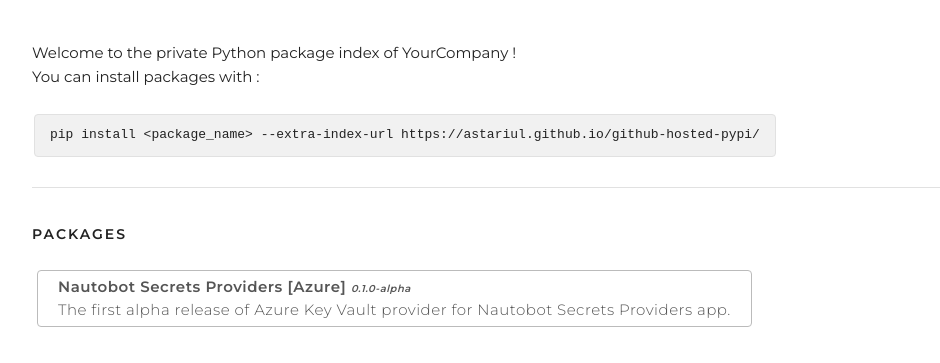
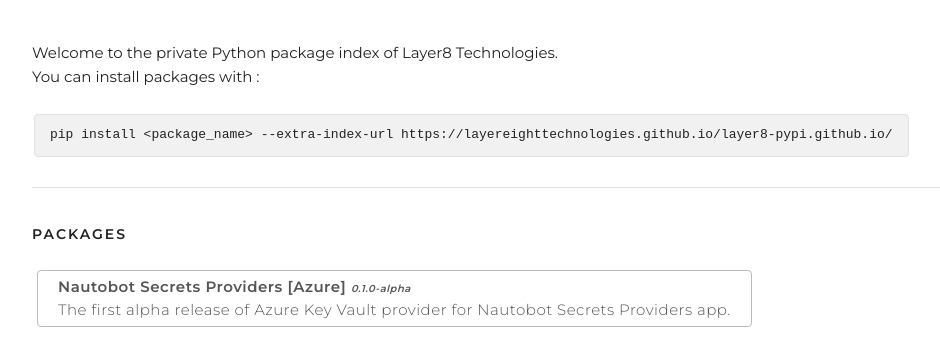
Before and after one commit to LayerEightTechnologies/layer8-pypi.github.io, a plain HTML site: page index.html in a window 1280 px wide. Shown: the part 259-622 px from the top of the page, without its empty margins (128-1068 px from the left). Drawn offline with nearby package versions, Linux system fonts and the light colour scheme; no server answers.

Commit message:
Update index.html

```diff
--- a/index.html
+++ b/index.html
@@ -34,10 +34,10 @@
    </section>
    <br/>
    <p>
-    Welcome to the private Python package index of YourCompany !
+    Welcome to the private Python package index of Layer8 Technologies.
     <br/>
     You can install packages with :
-    <pre><code>pip install &lt;package_name&gt; --extra-index-url https://astariul.github.io/github-hosted-pypi/</code></pre>
+    <pre><code>pip install &lt;package_name&gt; --extra-index-url https://layereighttechnologies.github.io/layer8-pypi.github.io/</code></pre>
    </p>
    <hr/>
    <h6 class="text-header">
```
